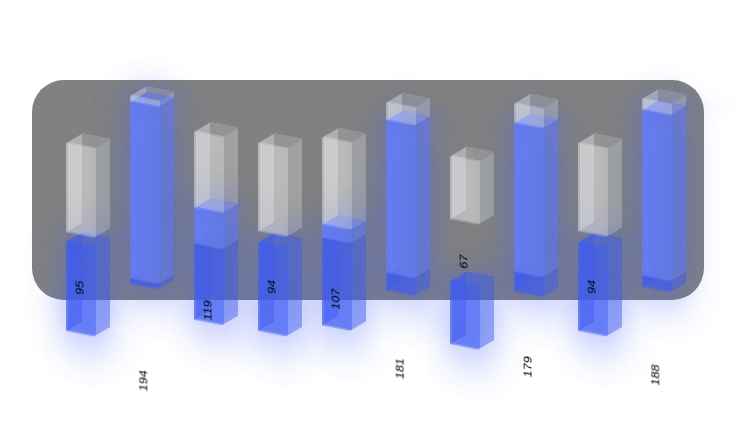
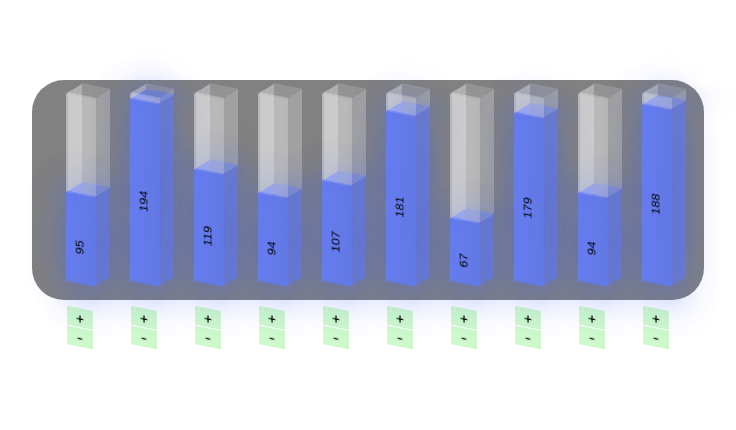
Before and after one commit to ritikanagar09/Sorting-Visualizer, a React (Create React App) app: page / in a window 1280 px wide. Shown: the top 430 px of the page, without its empty margins (272-1008 px from the left). Built offline with nearby package versions, Linux system fonts and the light colour scheme.

Commit message:
completed animation of bars

```diff
--- a/src/App.js
+++ b/src/App.js
@@ -38,9 +38,20 @@ class App extends Component{
     //   console.log(temp)
     this.setState({
         array:temp,
-        arraySteps: [temp]
+        arraySteps: [temp],
+        currentStep:0,
     });
     };
+    changeArray=(index,value)=>{
+        let arr = this.state.array;
+        arr[index]= value;
+        this.setState({
+            array:arr,
+            arraySteps:[arr],
+            currentStep:0
+        })
+
+    }
     render(){
         let bars = this.state.array.map((value,index)=>(
 
@@ -49,6 +60,7 @@ class App extends Component{
            index = {index}
            length = {value}
            color = {0}
+           changeArray ={this.changeArray}
            />
         ));
 
--- a/src/components/Bar.css
+++ b/src/components/Bar.css
@@ -39,13 +39,13 @@
     transform-origin:top ;
     background: rgba(225,0, 120, 0.5);
     box-shadow: rgba(225,0, 120, 0.2);
-    transition: 0.5s;
+    transition: 0.3s;
 }
 
 .color-bar{
     background-color:rgba (225,0, 120, 0.4) ;
     box-shadow:rgba(225,0, 120, 0.3) ;
-    transition: 0.5s;
+    transition: 0.3s;
 
 }
 .input{
@@ -54,3 +54,29 @@
     height: 25px;
     outline: none;
 }
+.quantity-button{
+   text-align: center;
+   background: rgba(10,225,1, 0.2);
+   margin: 1px;
+   cursor: pointer;
+   user-select: none;
+   -webkit-touch-callout: none;
+   -webkit-user-select: none;
+   -moz-user-select: none;
+   -ms-user-select: none;
+
+}
+/* .quantity-button :: hover{
+    opacity:0.5;
+
+} */
+
+input[type='number'] ::-webkit-inner-spin-button,
+input[type='number'] ::-webkit-outer-spin-button{
+    -webkit-appearance: none;
+    margin: 0;
+}
+
+input[type='number']{
+    -moz-appearance: textfield;
+}
--- a/src/components/Bar.js
+++ b/src/components/Bar.js
@@ -1,6 +1,6 @@
 import { useState } from 'react';
 import './Bar.css';
-function Bar({index,length,color}){
+function Bar({index,length,color,changeArray}){
 
     const [len, setLen]=useState(length)
     const colors=[
@@ -9,9 +9,9 @@ function Bar({index,length,color}){
         ['rgba(131,232,90,0.5)','rgba(131,232,90,0.2)'],
 
     ];
-    const barStyle = {
-        height : length,
-    };
+    // const barStyle = {
+    //     height : length,
+    // };
 
     const inputStyle={
         position: 'relative',
@@ -42,26 +42,34 @@ function Bar({index,length,color}){
         boxShadow:`5px 5px 50px 5px ${colors[color][1]}`,
         transition:'0.3s'
     }
+    const quantity ={
+        position: 'relative',
+        top: 225,
+    }
 
     const handleChange=(e)=>{
         let val= e.target.value;
         if(val===''){
             setLen(0);
+            changeArray(index,0)
         }else{
             val=parseInt(val);
             if(val>200){
                 setLen(200);
+                changeArray(index,200)
             }else{
                 setLen(val);
+                changeArray(index,val);
             }
 
         }
-        setLen(parseInt(e.target.value))
 
-    }
+
+    };
+    // bcox of added bar style it added more heights to the bar
     return(
         <>
-            <div className = "bar" style={barStyle}>
+            <div className = "bar">
                 <div className="side top"></div>
                 <div className="side bottom" style={bottom}></div>
                 <div className="side right" >
@@ -71,7 +79,8 @@ function Bar({index,length,color}){
                     <div className="color-bar left-color-bar" style={front_back_right_left}></div>
                 </div>
                 <div className="side front" >
-                    <div className="color-bar front-color-bar" style={front_back_right_left}></div>
+                    <div className="color-bar front-color-bar"
+                    style={front_back_right_left}>
                     <input type="number"
                     length={length}
                     style= {inputStyle}
@@ -79,9 +88,21 @@ function Bar({index,length,color}){
                     value={len}
                     onChange={handleChange}
                     />
+                    </div>
+
                 </div>
                 <div className="side back">
                     <div className="color-bar back-color-bar" style={front_back_right_left}></div>
+                </div>
+                <div className="qantity-nav">
+                <div className="quantity-button quantity-up" style={quantity}>
+                {' '}
+                +{' '}
+                </div>
+                <div className="quantity-button quantity-down" style={quantity}>
+                {' '}
+                -{' '}
+                </div>
                 </div>
             </div>
         </>
```
